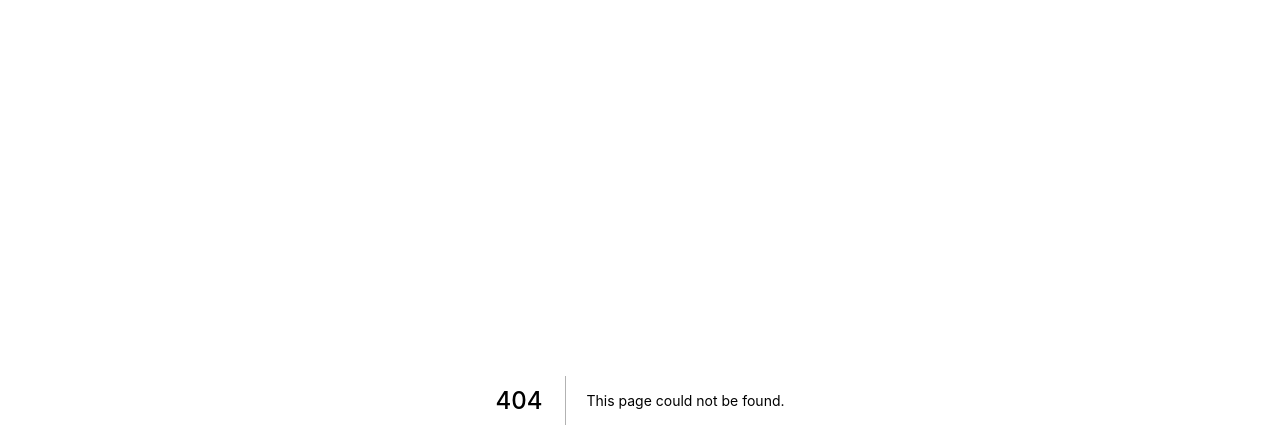
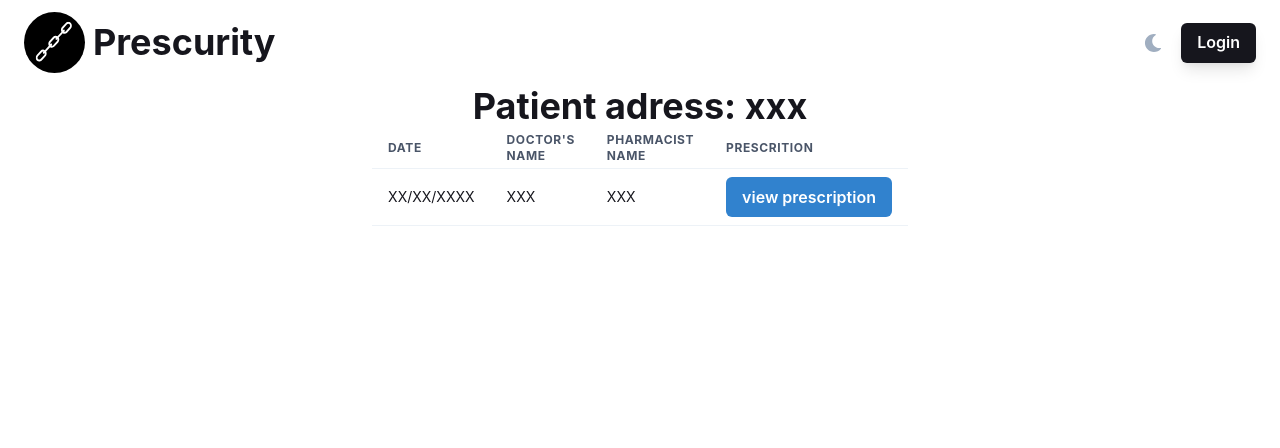
Before and after one commit to azerpas/prescurity-dashboard, a Next.js app: page /prescriptions in a window 1280 px wide. Before the commit this address had no page. Shown: the top 448 px of the page. Built offline with nearby package versions, Linux system fonts and the light colour scheme.

Commit message:
page liste des prescription demarrage

```diff
--- /dev/null
+++ b/src/pages/prescriptions.tsx
@@ -0,0 +1,76 @@
+import {
+    Box,
+    Button,
+    chakra,
+    Flex, Grid,
+    Heading,
+    Link,
+    SimpleGrid,
+    Text,
+    Input,
+    Stack,
+    As,
+    Spacer,
+    Table,
+    Thead,
+    Tbody,
+    Tfoot,
+    Tr,
+    Th,
+    Td,
+    TableCaption,
+    propNames,
+
+} from '@chakra-ui/react'
+import {Container} from '../components/Container'
+import {DarkModeSwitch} from '../components/DarkModeSwitch'
+import {Footer} from '../components/Footer'
+import {GradientWrapper} from '../components/gradient'
+import Header from '../components/header'
+import ContractSvg from '../components/svg/contract'
+import {Span} from "next/dist/telemetry/trace";
+import React from 'react'
+
+const Presc = (props: {children: React.ReactNode, date: Date, doctor: String, pharma: String}) => {
+    return (
+        <Tbody>
+                <Tr>
+                    <Td isDate>{props.date}</Td>
+                    <Td isString>{props.doctor}</Td>
+                    <Td isString>{props.pharma}</Td>
+                    <Td><Button colorScheme="blue">view prescription</Button></Td>
+                </Tr>
+        </Tbody>
+    )
+}
+
+const Prescriptions = () => (
+    <Container bg="none">
+        <Header/>
+        <Heading >Patient adress: xxx</Heading>
+        <Table size="sm" width={{base:"100vh", md:"50vh"}} margin="auto">
+            <Thead>
+                <Tr>
+                    <Th >Date</Th>
+                    <Th >Doctor's name</Th>
+                    <Th >Pharmacist name</Th>
+                    <Th > Prescrition </Th>
+
+                </Tr>
+            </Thead>
+            <Tbody>
+                <Tr>
+                    <Td isDate>XX/XX/XXXX</Td>
+                    <Td isString>XXX</Td>
+                    <Td isString>XXX</Td>
+                    <Td><Button colorScheme="blue">view prescription</Button></Td>
+                </Tr>
+        </Tbody>
+
+        </Table>
+
+    </Container>
+)
+
+
+export default Prescriptions
```
